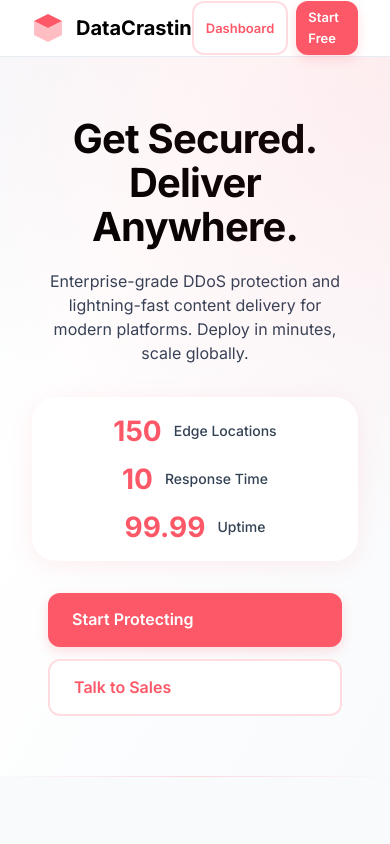
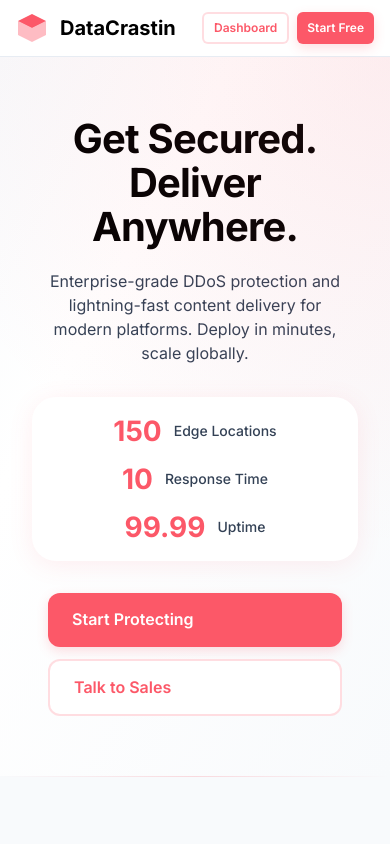
Before and after one commit to datacrastin/website, a plain HTML site: page index.html in a window 390 px wide. Shown: the top 844 px of the page. Drawn offline with nearby package versions, Linux system fonts and the light colour scheme.

Commit message:
Update styles.css

```diff
--- a/styles.css
+++ b/styles.css
@@ -1316,26 +1316,28 @@ footer {
     .nav-right .btn-secondary {
         padding: 8px 16px;
         font-size: 0.875rem;
+        border-radius: 6px;
     }
 
     .navbar .container {
         height: 64px;
+        padding: 0 16px;
+    }
+
+    .nav-right {
+        gap: 8px;
     }
 
     .logo {
         font-size: 1.125rem;
-    }
-
-    .nav-right {
-        gap: 8px;
     }
 }
 
 @media (max-width: 480px) {
     .nav-right .btn-primary,
     .nav-right .btn-secondary {
-        padding: 6px 12px;
-        font-size: 0.813rem;
+        padding: 4px 10px;
+        font-size: 0.75rem;
     }
 
     .navbar .container {
```
